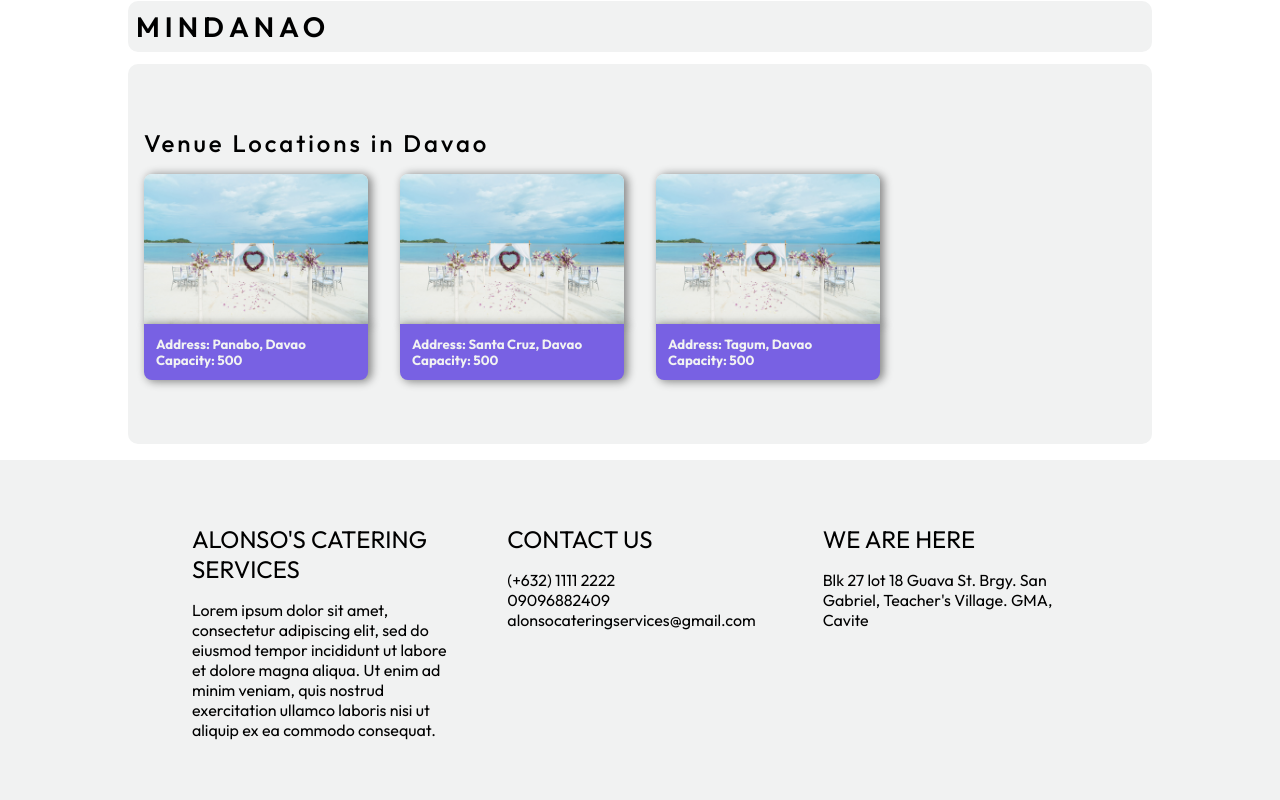
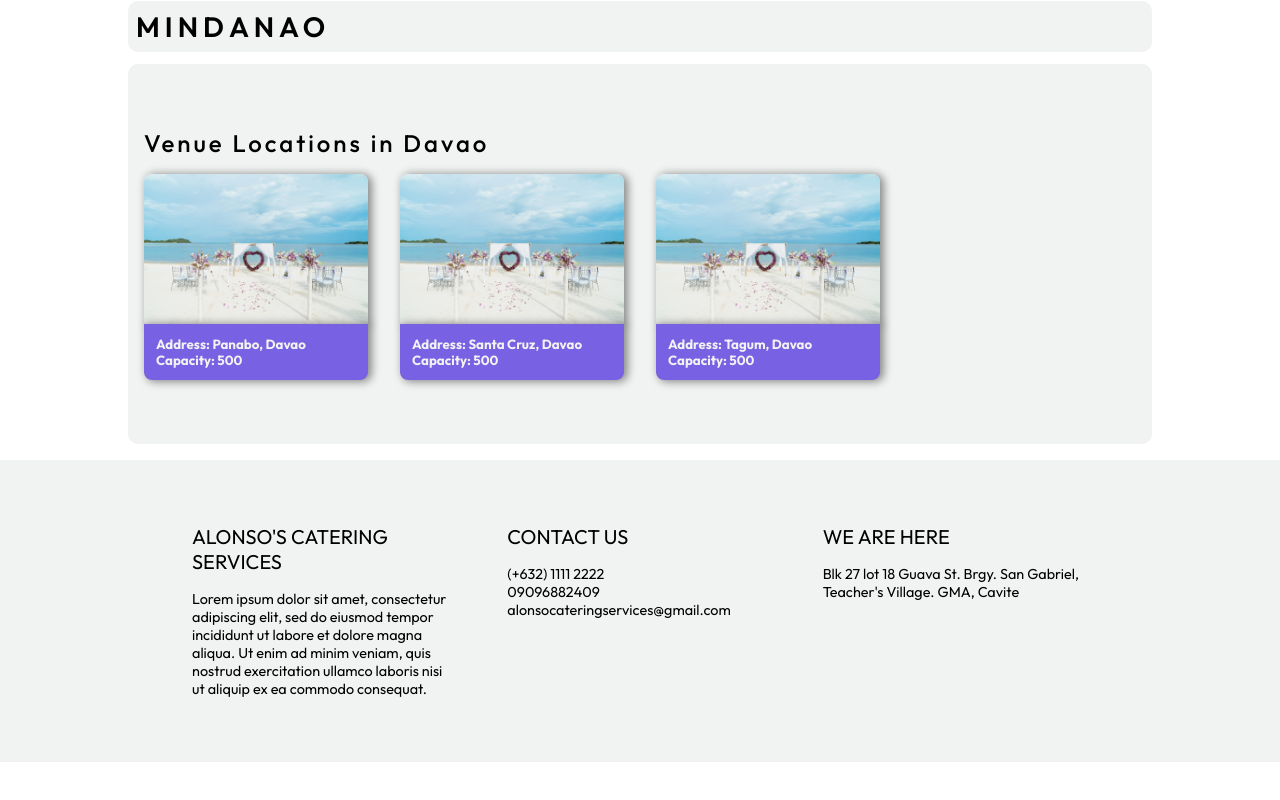
Before and after one commit to ninongmarvin/alonsocateringservices, a React (Create React App) app: page /venues in a window 1280 px wide. Shown: the part 3462-4262 px from the top of the page. After the commit the page ends 4224 px from the top, so only its background shows below. Built offline with nearby package versions, Linux system fonts and the light colour scheme; the HTML template or start-up script is replaced by a standard one; a web font is replaced by a local one.

Commit message:
footer edit

```diff
--- a/src/styles/Footer.css
+++ b/src/styles/Footer.css
@@ -93,6 +93,11 @@
 .footer-container h1{
   font-weight: 400;
   text-transform: uppercase;
-  font-size: 1.50rem;
+  font-size: 1.25rem;
   margin-bottom: 1rem;
 }
+
+.footer-container p{
+  font-weight: 400;
+  font-size: .90rem;
+}
```
